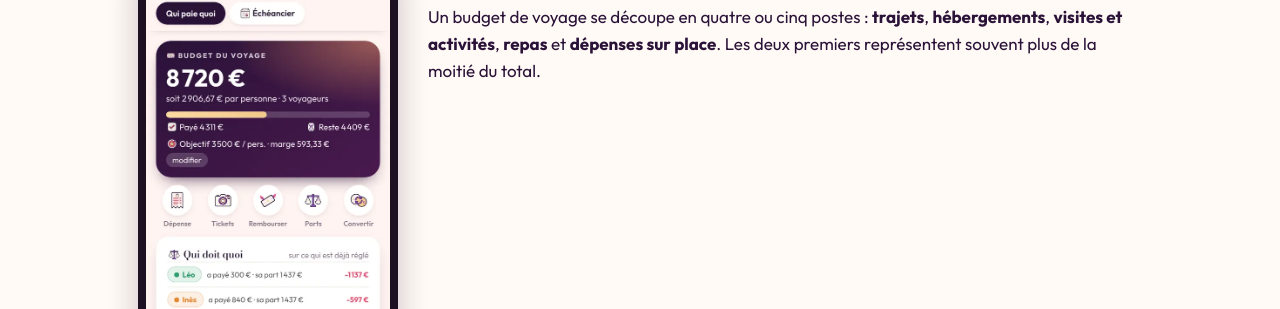
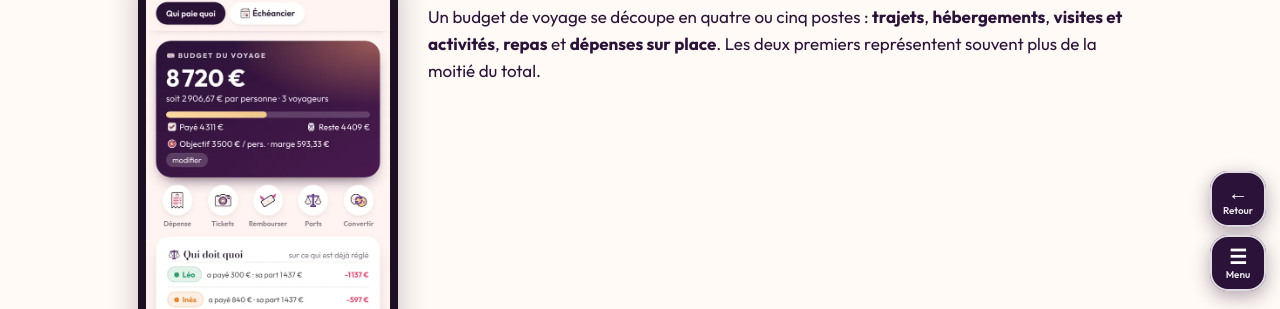
Before and after one commit to tonytonic/Vitrine, a plain HTML site: page budget-voyage.html in a window 1280 px wide. Shown: the part 495-804 px from the top of the page. Drawn offline with Linux system fonts and the light colour scheme.

Commit message:
Add files via upload

```diff
--- a/assets/site.css
+++ b/assets/site.css
@@ -74,3 +74,16 @@ main .cta small{text-align:center}
 .vz-go{display:block;text-align:center;background:var(--navy)!important;color:#fff!important}
 .vz-two{display:flex;flex-direction:column;gap:10px}.vz-small{font-size:.85rem;color:var(--gray);text-align:center}
 .vz-warn{background:#fff3d6;border:1px solid #f0d58a;border-radius:12px;padding:10px 12px;font-size:.92rem}
+.vz-fnav{position:fixed;right:14px;bottom:calc(14px + env(safe-area-inset-bottom));z-index:30;display:flex;flex-direction:column;gap:8px;opacity:0;pointer-events:none;transition:opacity .25s}
+.vz-fnav.on{opacity:1;pointer-events:auto}
+.vz-f{display:flex;flex-direction:column;align-items:center;justify-content:center;width:56px;height:56px;border-radius:18px;border:0;background:var(--navy);color:#fff;font:700 1.25rem/1 'Outfit',sans-serif;text-decoration:none;box-shadow:0 6px 18px rgba(42,18,56,.35);cursor:pointer;outline:2px solid rgba(255,255,255,.85);outline-offset:-2px}
+.vz-f span{font-size:.62rem;font-weight:600;margin-top:3px;opacity:.9}
+.vz-up{background:var(--rose);display:none}.vz-up.on{display:flex}
+/* rubriques dépliantes */
+.acc{background:#fff;border-radius:18px;margin:10px 0;box-shadow:0 4px 14px rgba(60,40,20,.08);overflow:hidden}
+.acc>summary{display:flex;align-items:center;gap:12px;padding:16px 18px;cursor:pointer;list-style:none;font:italic 600 1.25rem/1.2 'Bodoni Moda',serif;color:var(--navy2)}
+.acc>summary::-webkit-details-marker{display:none}
+.acc>summary .ai{font-style:normal;font-size:1.4rem}.acc>summary small{margin-left:auto;font:600 .8rem 'Outfit',sans-serif;color:var(--gray);background:#f4edf8;border-radius:99px;padding:3px 10px}
+.acc>summary::after{content:'▾';font-style:normal;font-size:1rem;color:var(--rose);transition:transform .2s}.acc[open]>summary::after{transform:rotate(180deg)}
+.acc>.acc-in{padding:0 16px 16px}
+.acc .cards{margin-top:4px}
--- a/assets/site.js
+++ b/assets/site.js
@@ -36,3 +36,25 @@
     if(ios){ c.insertBefore(i, a); i.className = 'btn and'; a.className = 'btn ios'; a.style.display = 'none'; }
     else if(and){ i.style.display = 'none'; } });
 } catch(err){} })();
+
+/* Navigation flottante : ← Retour · Menu · ↑ Haut de page */
+(function(){ try {
+  var home = /\/(index(\.html)?)?$/.test(location.pathname);
+  var n = document.createElement('nav'); n.className = 'vz-fnav'; n.setAttribute('aria-label', 'Navigation');
+  n.innerHTML = (home ? '' : '<button type="button" class="vz-f" data-a="back" aria-label="Page précédente">←<span>Retour</span></button><a class="vz-f" href="./" aria-label="Retour au menu">☰<span>Menu</span></a>')
+    + '<button type="button" class="vz-f vz-up" data-a="top" aria-label="Remonter en haut de la page">↑<span>Haut</span></button>';
+  document.body.appendChild(n);
+  var back = n.querySelector('[data-a=back]');
+  if(back) back.onclick = function(){
+    var same = false; try { same = document.referrer && new URL(document.referrer).origin === location.origin; } catch(e){}
+    if(same && history.length > 1) history.back(); else location.href = './';
+  };
+  var up = n.querySelector('[data-a=top]');
+  up.onclick = function(){ window.scrollTo({top:0, behavior:'smooth'}); };
+  var tick = function(){ var y = window.scrollY || document.documentElement.scrollTop;
+    up.classList.toggle('on', y > 500); n.classList.toggle('on', y > 200 || !home); };
+  window.addEventListener('scroll', tick, {passive:true}); tick();
+  // les rubriques dépliantes : une ancre (#rubrique) ouvre la bonne
+  var openHash = function(){ var id = decodeURIComponent((location.hash || '').slice(1)); if(!id) return; var d = document.getElementById(id); if(d && d.tagName === 'DETAILS'){ d.open = true; d.scrollIntoView({block:'start'}); } };
+  window.addEventListener('hashchange', openHash); openHash();
+} catch(err){} })();
```
